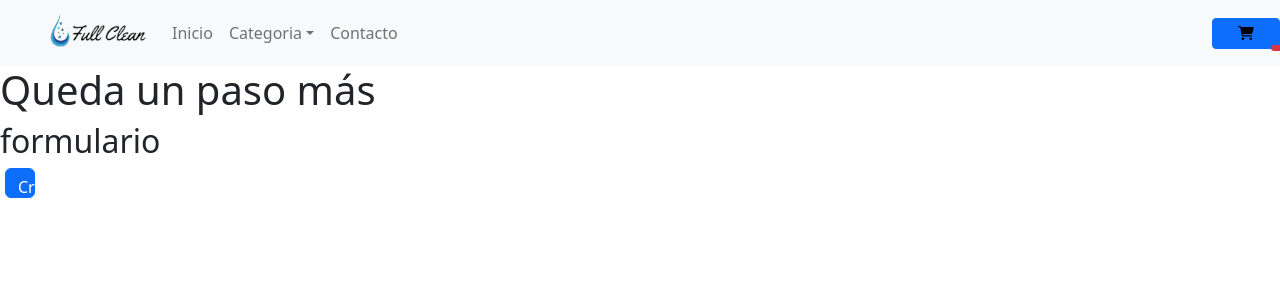
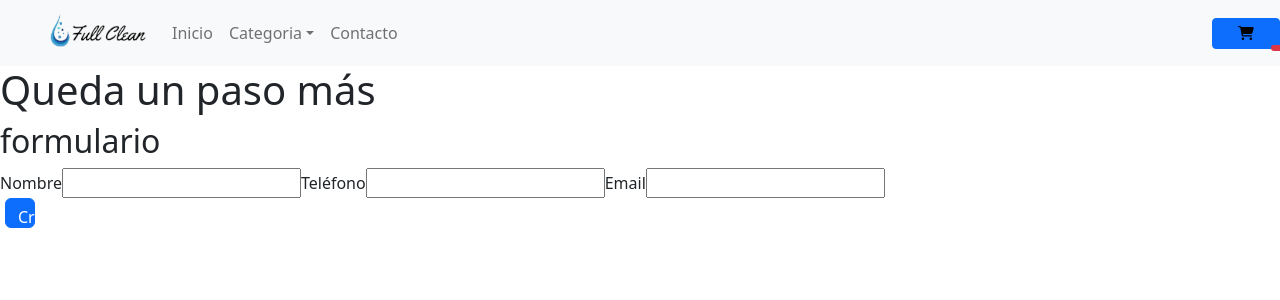
Before and after one commit to tomisilveira/react-silveira-43235, a React (Vite) app: page /checkout in a window 1280 px wide. Shown: the top 300 px of the page. Built offline with nearby package versions, Linux system fonts and the light colour scheme.

Commit message:
avance ultima pre entrega problemas con checkout agrego formulario

```diff
--- a/src/componets/CheckOutForm/checkOutForm.jsx
+++ b/src/componets/CheckOutForm/checkOutForm.jsx
@@ -0,0 +1,53 @@
+import { useState } from "react"
+import Button from "react-bootstrap/esm/Button"
+
+const CheckOutForm=({onConfirm})=>{
+    const [name,setName]=useState('')
+    const [phone,setPhone]=useState('')
+    const [email,setEmail]=useState('')
+
+    const handleConfirm=(event)=>{
+        event.preventDefault()
+        console.log('apretamos')
+        const userData={
+            name,phone,email
+        }
+        onConfirm(userData)
+    }
+
+    return(
+        <div>
+            <form onSubmit={handleConfirm} className="Form">
+            <label >Nombre
+            <input
+            className='input'
+            type="text"
+            value={name}
+            onChange={({target})=>setName(target.value)}
+            />
+            </label>
+            <label>Teléfono
+            <input
+            className='input'
+            type="text"
+            value={phone}
+            onChange={({target})=>setPhone(target.value)}
+            />
+            </label>
+            <label >Email
+            <input
+            className='input'
+            type="text"
+            value={email}
+            onChange={({target})=>setEmail(target.value)}
+            />
+            </label>
+            <div className='Label'>
+                <Button type='submit' className="Button">Crear Orden</Button>
+            </div>
+            </form>
+        </div>
+    )
+}
+
+export default CheckOutForm
--- a/src/componets/checkout/checkout.jsx
+++ b/src/componets/checkout/checkout.jsx
@@ -3,6 +3,7 @@ import Button from "react-bootstrap/esm/Button"
 import { useCart } from "../../context/cartContext"
 import { collection, where, documentId, getDocs, writeBatch } from "firebase/firestore"
 import { db } from "../../services/firebase/firebaseConfig"
+import CheckOutForm from "../CheckOutForm/checkOutForm"
 
 
 
@@ -11,14 +12,12 @@ const Checkout = () => {
     const { cart, totalToPay,clearCart } = useCart()
     const [loading,setLoading]=useState(false)
 
-    const createOrder = async () => {
+    const createOrder = async ({name,phone,email}) => {
         console.log('entro a la comopra')
         setLoading(true)
         const objOrder = {
             buyer: {
-                name: 'tomas',
-                phone: '123',
-                email: 'a@a.com'
+                name,phone,email
             },
             items: cart,
             total: totalToPay
@@ -81,7 +80,7 @@ const Checkout = () => {
         <div>
             <h1>Queda un paso más</h1>
             <h2>formulario</h2>
-            <Button onClick={createOrder} className='Button'>Crear orden de compra!</Button>
+            <CheckOutForm onConfirm={createOrder}/>
         </div>
     )
 }
```
